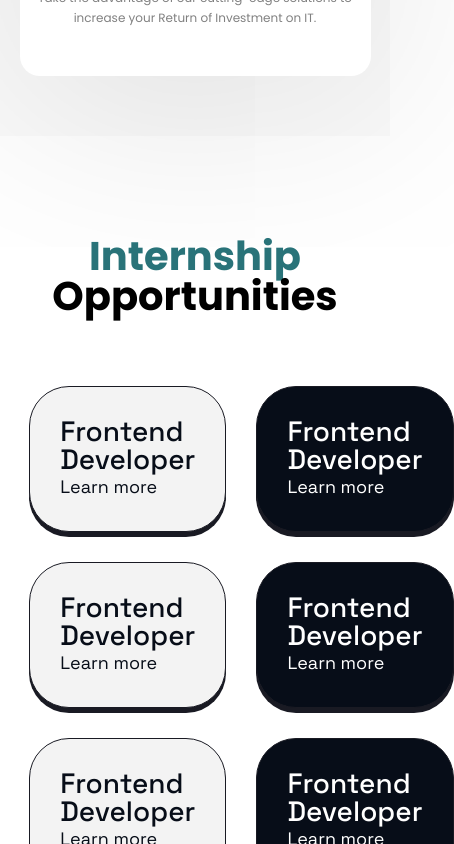
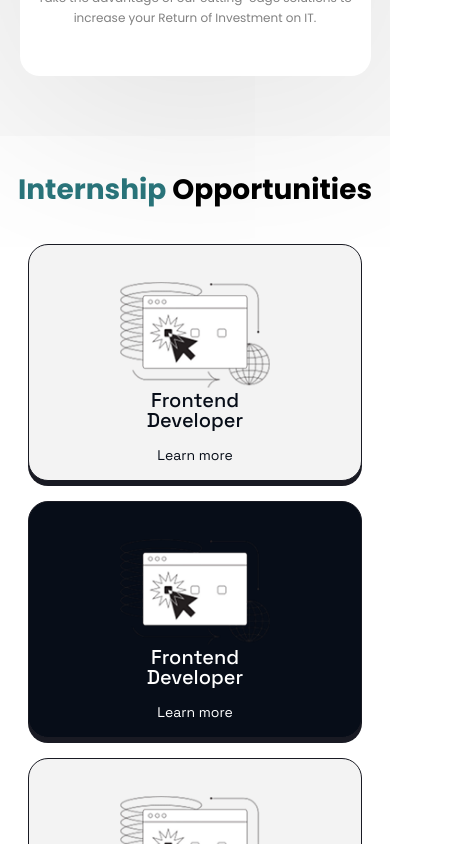
Before and after one commit to Akbarshoh404/TeenVision, a React (Create React App) app: page / in a window 390 px wide. Shown: the part 2040-2884 px from the top of the page, 454 px wide, since content can reach past the window. Built offline with nearby package versions, Linux system fonts and the light colour scheme; a web font is replaced by a local one.

Commit message:
fixed section with responsive

```diff
--- a/src/Landing/Home/Section3/style.module.scss
+++ b/src/Landing/Home/Section3/style.module.scss
@@ -1,3 +1,4 @@
+// style.module.scss
 @import url("https://fonts.googleapis.com/css2?family=Concert+One&family=DM+Sans:ital,opsz,wght@0,9..40,100..1000;1,9..40,100..1000&family=Inter:ital,opsz,wght@0,14..32,100..900;1,14..32,100..900&family=Poppins:ital,wght@0,100;0,200;0,300;0,400;0,500;0,600;0,700;0,800;0,900;1,100;1,200;1,300;1,400;1,500;1,600;1,700;1,800;1,900&family=Space+Grotesk:wght@300..700&display=swap");
 
 * {
@@ -37,7 +38,6 @@
 .cards {
   width: 100%;
   height: fit-content;
-
   display: grid;
   grid-template-columns: repeat(3, 1fr);
   gap: 50px;
@@ -49,13 +49,11 @@
   width: 100%;
   height: 100%;
   padding: 30px;
-
   border: 1px solid #191a23;
   border-radius: 40px;
   background: #070d18;
   box-shadow: 0px 5px 0px 0px #191a23;
   color: white;
-
   display: flex;
   align-items: center;
   justify-content: space-between;
@@ -66,13 +64,11 @@
   width: 100%;
   height: 100%;
   padding: 30px;
-
   border: 1px solid #191a23;
   border-radius: 40px;
   background: #f3f3f3;
   box-shadow: 0px 5px 0px 0px #191a23;
   color: #070d18;
-
   display: flex;
   align-items: center;
   justify-content: space-between;
@@ -84,6 +80,7 @@
   display: flex;
   flex-direction: column;
   justify-content: space-between;
+  gap: 20px;
 }
 
 .p1 {
@@ -109,12 +106,26 @@
   img {
     width: 100%;
     height: 100%;
+    max-width: 250px; // Default max size for desktop
+    object-fit: contain;
   }
 }
 
-@media (max-width: 1500px) {
+// Responsive Design
+@media screen and (max-width: 1500px) {
+  .container {
+    width: 90%;
+    padding: 80px 0;
+    gap: 80px;
+  }
+
   .cards {
     gap: 30px;
+  }
+
+  .card_even,
+  .card_odd {
+    padding: 25px;
   }
 
   .p1 {
@@ -123,38 +134,135 @@
 
   .p2 {
     font-size: 18px;
+    line-height: 24px;
+  }
+
+  .cardRight {
+    img {
+      max-width: 220px;
+    }
   }
 }
 
-@media (max-width: 1300px) {
+@media screen and (max-width: 1300px) {
   .container {
     gap: 70px;
   }
+
   .cards {
-    gap: 50px;
     grid-template-columns: repeat(2, 1fr);
+    gap: 40px;
+  }
+
+  .card_even,
+  .card_odd {
+    padding: 20px;
   }
 
   .p1 {
-    font-size: 32px;
+    font-size: 26px;
   }
 
   .p2 {
-    font-size: 20px;
+    font-size: 16px;
+    line-height: 22px;
+  }
+
+  .title {
+    font-size: 36px;
+  }
+
+  .cardRight {
+    img {
+      max-width: 200px;
+    }
   }
 }
 
-@media (max-width: 1050px) {
+@media screen and (max-width: 768px) {
+  .container {
+    width: 92%;
+    padding: 60px 0;
+    gap: 60px;
+  }
+
   .cards {
+    grid-template-columns: 1fr;
     gap: 30px;
-    grid-template-columns: repeat(2, 1fr);
+    width: 90%;
+  }
+
+  .card_even,
+  .card_odd {
+    padding: 20px;
+    border-radius: 30px;
+    flex-direction: column-reverse;
+    text-align: center;
+  }
+
+  .cardLeft {
+    width: 100%;
+    gap: 15px;
+  }
+
+  .cardRight {
+    width: 60%;
+    margin-top: 20px;
+
+    img {
+      max-width: 200px;
+    }
   }
 
   .p1 {
-    font-size: 28px;
+    font-size: 24px;
   }
 
   .p2 {
-    font-size: 18px;
+    font-size: 16px;
+    line-height: 22px;
+  }
+
+  .title {
+    font-size: 32px;
   }
 }
+
+@media screen and (max-width: 480px) {
+  .container {
+    width: 95%;
+    padding: 40px 0;
+    gap: 40px;
+  }
+
+  .cards {
+    gap: 20px;
+  }
+
+  .card_even,
+  .card_odd {
+    padding: 15px;
+    border-radius: 20px;
+  }
+
+  .cardRight {
+    width: 50%;
+
+    img {
+      max-width: 150px;
+    }
+  }
+
+  .p1 {
+    font-size: 20px;
+  }
+
+  .p2 {
+    font-size: 14px;
+    line-height: 20px;
+  }
+
+  .title {
+    font-size: 28px;
+  }
+}
--- a/src/Layoutes/Footer/index.jsx
+++ b/src/Layoutes/Footer/index.jsx
@@ -106,7 +106,6 @@ const LandingFooter = () => {
           <p>© Copyright ©2025 All rights reserved | Powered by Lorem</p>
         </div>
       </footer>
-      Ё
     </>
   );
 };
```
Also changed, not shown: src/Landing/Home/Section3/index.jsx (+1 -14 lines).
